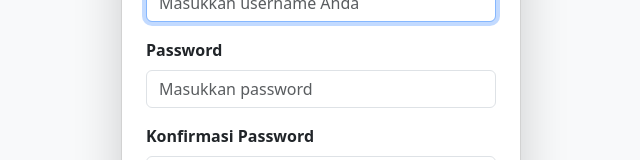
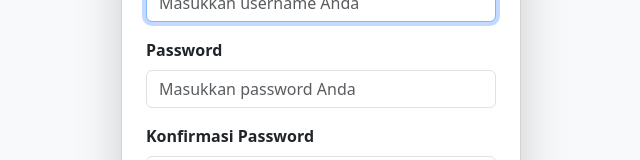
Before and after one commit to jwikeadelia/Devapp_Project, a React (Vite) app in the folder frontend/: page /regis in a window 1280 px wide. Shown: the part 369-529 px from the top of the page, without its empty margins (319-959 px from the left). Built offline with nearby package versions, Linux system fonts and the light colour scheme.

Commit message:
chore: change placeholder for password

```diff
--- a/frontend/src/pages/Register.jsx
+++ b/frontend/src/pages/Register.jsx
@@ -60,7 +60,7 @@ export default function Register() {
               className="form-control"
               value={password}
               onChange={(e) => setPassword(e.target.value)}
-              placeholder="Masukkan password"
+              placeholder="Masukkan password Anda"
               required
             />
           </div>
```
